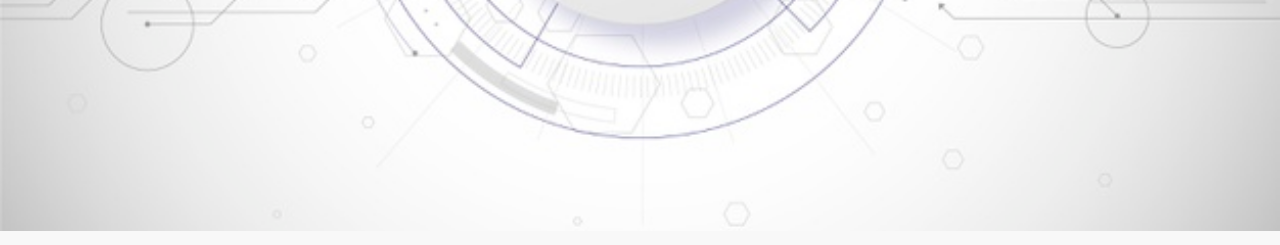
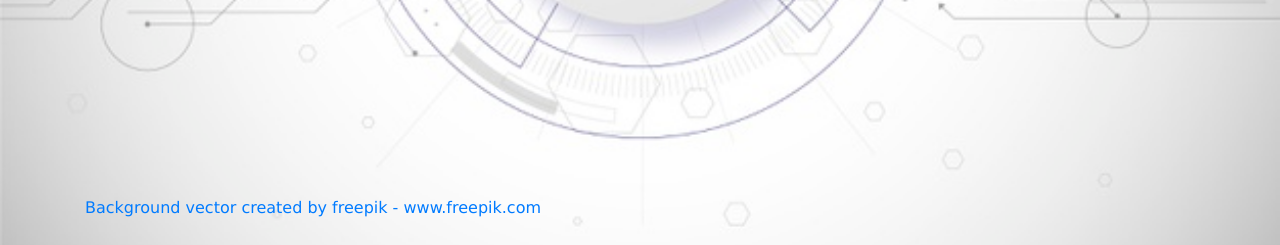
Before and after one commit to nakutnyi/django_website, a Django app: page / in a window 1280 px wide. Shown: the part 569-814 px from the top of the page. Run offline with Django 3.2, Linux system fonts and the light colour scheme; some libraries are stand-ins or nearby versions.

Commit message:
Add Footer

```diff
--- a/static/main.css
+++ b/static/main.css
@@ -1,3 +1,22 @@
+html, body {
+    height: 100%;
+    margin: 0;
+}
+
+.wrapper {
+    min-height: 100%;
+
+    /* Equal to height of footer */
+    /* But also accounting for potential margin-bottom of last child */
+    margin-bottom: -50px;
+}
+.footer,
+.push {
+    height: 50px;
+}
+
+/* stuff above is a quick crutch to push footer down the page */
+
 body {
     font: 100% Verdana;
     line-height: 26px;
--- a/templates/index.html
+++ b/templates/index.html
@@ -11,7 +11,7 @@
   <title>Portfolio</title>
 </head>
 <body class="light-background">
-  <div class="container">
+  <div class="container wrapper">
     <!-- <div class="row">
       <div class="btn-group btn-group-toggle">
         <label class="btn btn-secondary active">
@@ -76,7 +76,13 @@
         </div>
       </div>
     </div>
+    <div class="push"></div>
   </div>
+  <footer class="footer">
+    <div class="container">
+      <a href="https://www.freepik.com/vectors/background">Background vector created by freepik - www.freepik.com</a>
+    </div>
+  </footer>
   <script>
     function applyDark() {
       $("body").css("font", "100% Courier New");
```
